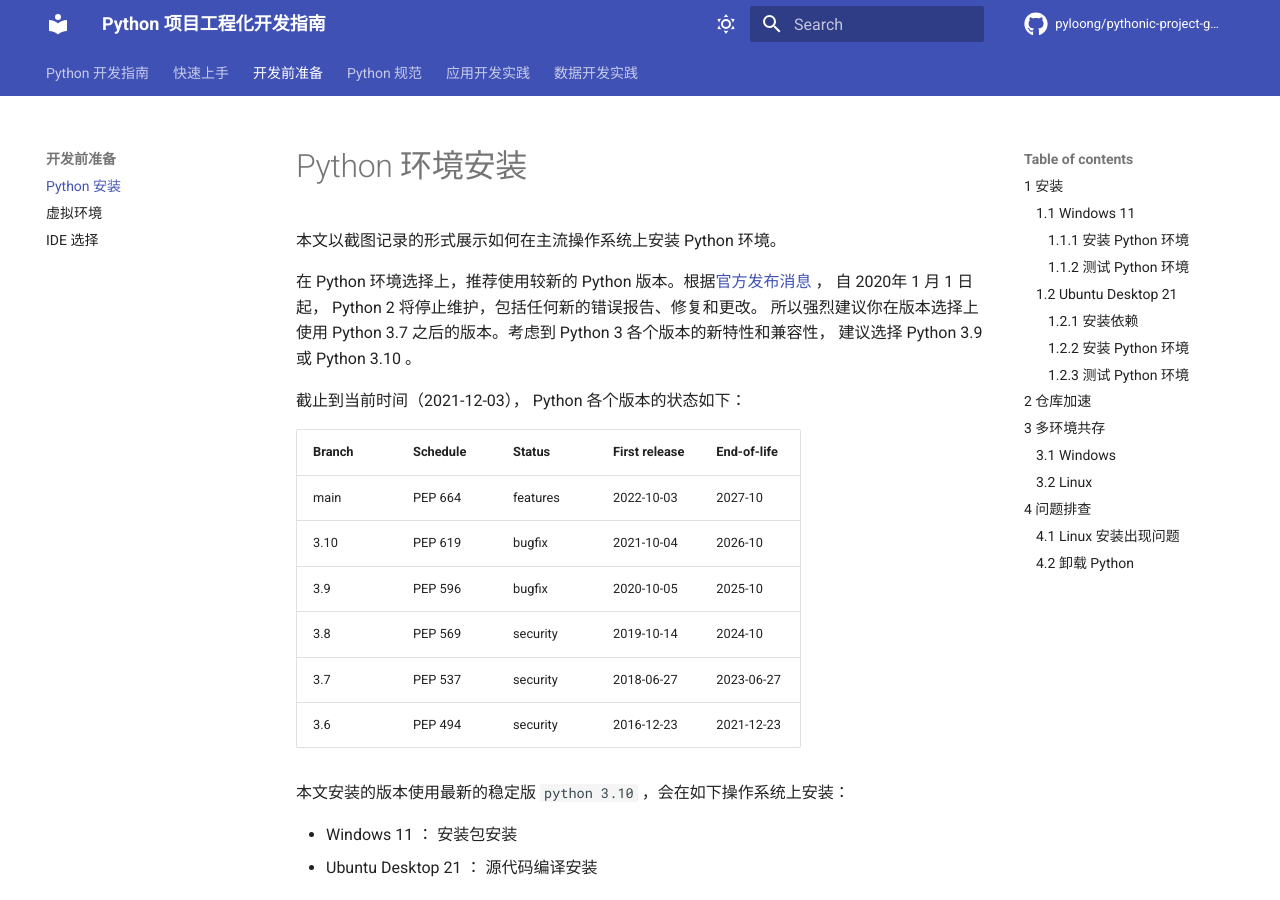
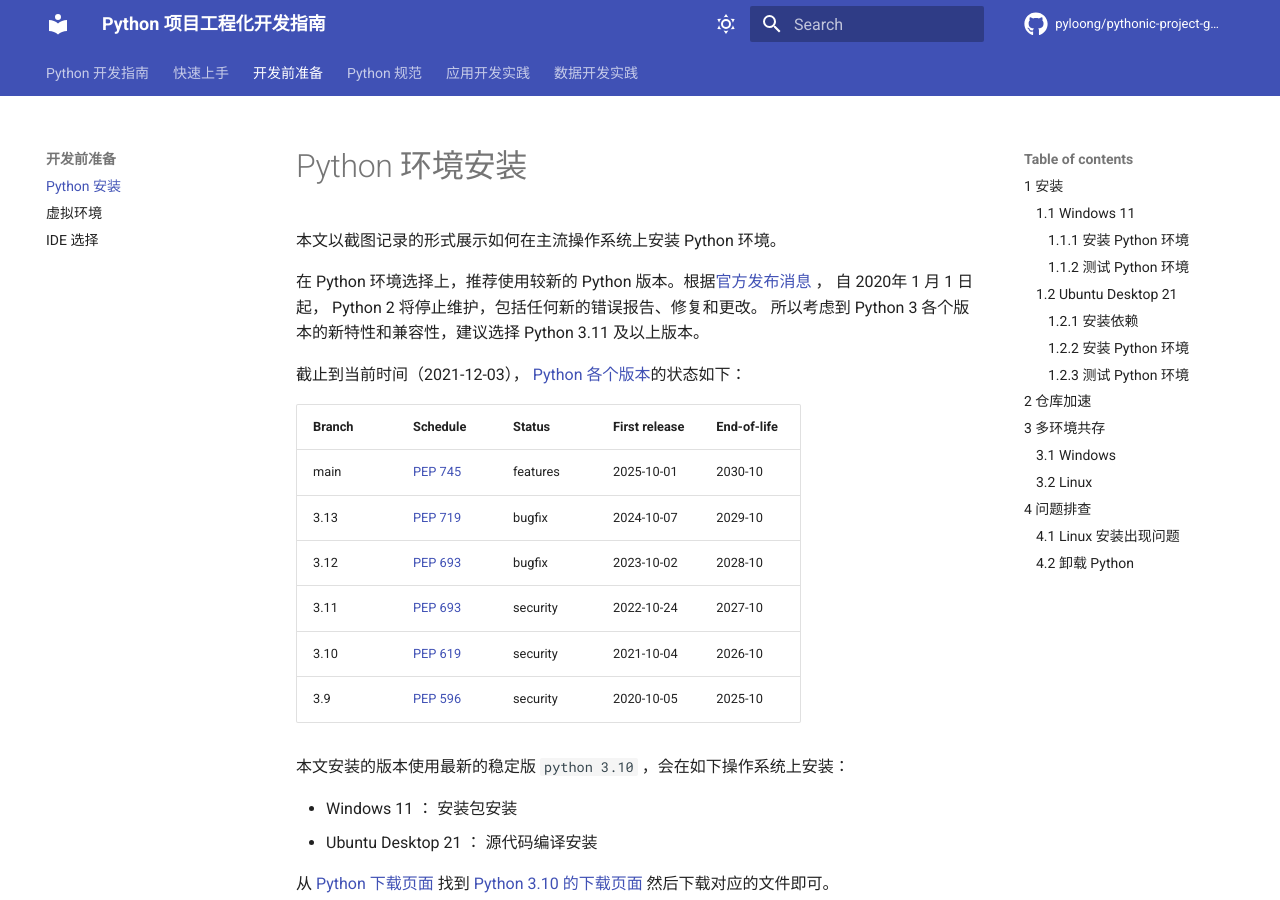
Before and after one commit to pyloong/pythonic-project-guidelines, an MkDocs documentation site: the page built from docs/introduction/install.md, in a window 1280 px wide and 900 px high. Built offline with MkDocs 1.6.1 and Material for MkDocs 9.7.7, drawn with Linux system fonts in a browser that asks for light colours; comment, search, counter and statistics services are not loaded.

Commit message:
feat: update python version status (#40)

```diff
--- a/docs/introduction/install.md
+++ b/docs/introduction/install.md
@@ -4,19 +4,18 @@
 
 在 Python 环境选择上，推荐使用较新的 Python 版本。根据[官方发布消息](https://www.python.org/doc/sunset-python-2/) ，
 自 2020年 1 月 1 日起， Python 2 将停止维护，包括任何新的错误报告、修复和更改。
-所以强烈建议你在版本选择上使用 Python 3.7 之后的版本。考虑到 Python 3 各个版本的新特性和兼容性，
-建议选择 Python 3.9 或 Python 3.10 。
+所以考虑到 Python 3 各个版本的新特性和兼容性，建议选择 Python 3.11 及以上版本。
 
-截止到当前时间（2021-12-03）， Python 各个版本的状态如下：
+截止到当前时间（2021-12-03）， [Python 各个版本](https://devguide.python.org/versions/)的状态如下：
 
-| Branch | Schedule | Status   | First release | End-of-life |
-| ------ | -------- | -------- | ------------- | ----------- |
-| main   | PEP 664  | features | 2022-10-03    | 2027-10     |
-| 3.10   | PEP 619  | bugfix   | 2021-10-04    | 2026-10     |
-| 3.9    | PEP 596  | bugfix   | 2020-10-05    | 2025-10     |
-| 3.8    | PEP 569  | security | 2019-10-14    | 2024-10     |
-| 3.7    | PEP 537  | security | 2018-06-27    | 2023-06-27  |
-| 3.6    | PEP 494  | security | 2016-12-23    | 2021-12-23  |
+| Branch | Schedule                                      | Status     | First release | End-of-life |
+| ------ | --------------------------------------------- | ---------- | ------------- | ----------- |
+| main   | [PEP 745](https://peps.python.org/pep-0745/)  | features   | 2025-10-01    | 2030-10     |
+| 3.13   | [PEP 719](https://peps.python.org/pep-0719/)  | bugfix     | 2024-10-07    | 2029-10     |
+| 3.12   | [PEP 693](https://peps.python.org/pep-0693/)  | bugfix     | 2023-10-02    | 2028-10     |
+| 3.11   | [PEP 693](https://peps.python.org/pep-0693/)  | security   | 2022-10-24    | 2027-10     |
+| 3.10   | [PEP 619](https://peps.python.org/pep-0619/)  | security   | 2021-10-04    | 2026-10     |
+| 3.9    | [PEP 596](https://peps.python.org/pep-0596/)  | security   | 2020-10-05    | 2025-10     |
 
 本文安装的版本使用最新的稳定版 `python 3.10` ，会在如下操作系统上安装：
 
```
